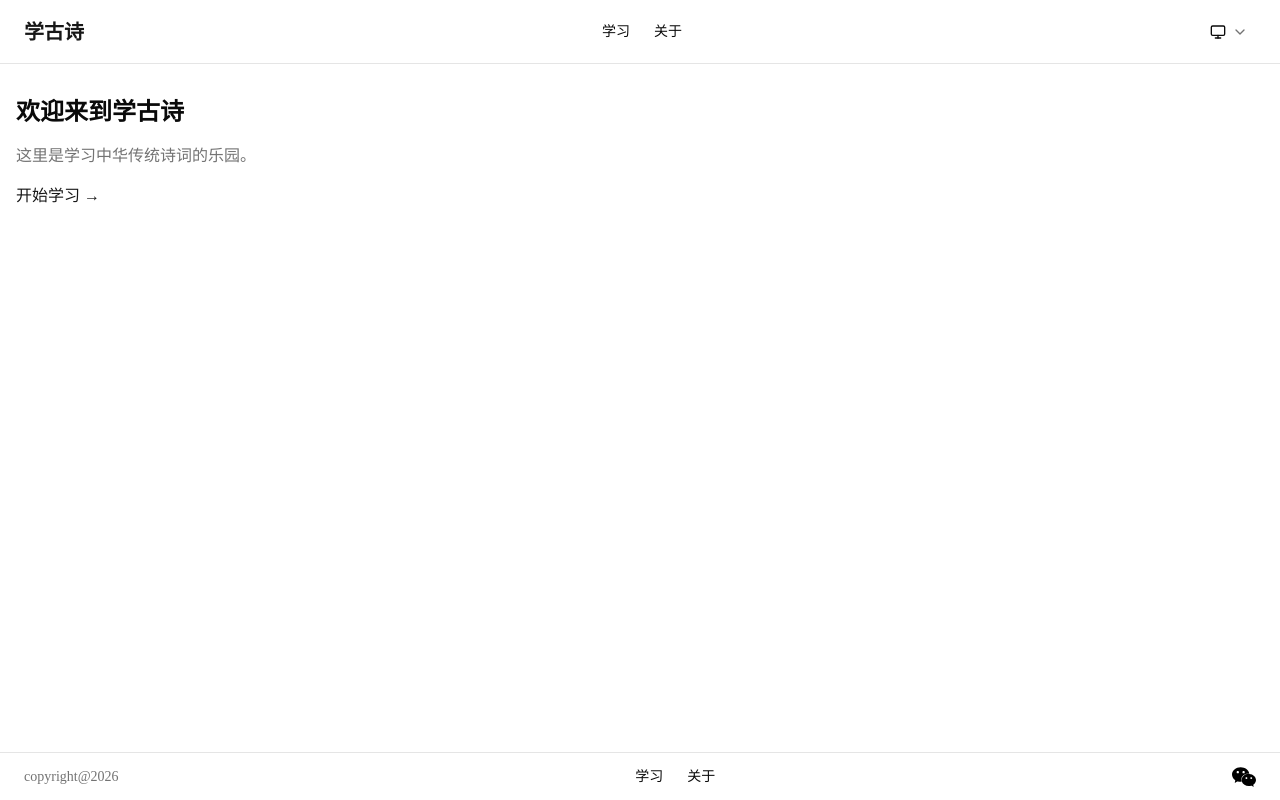
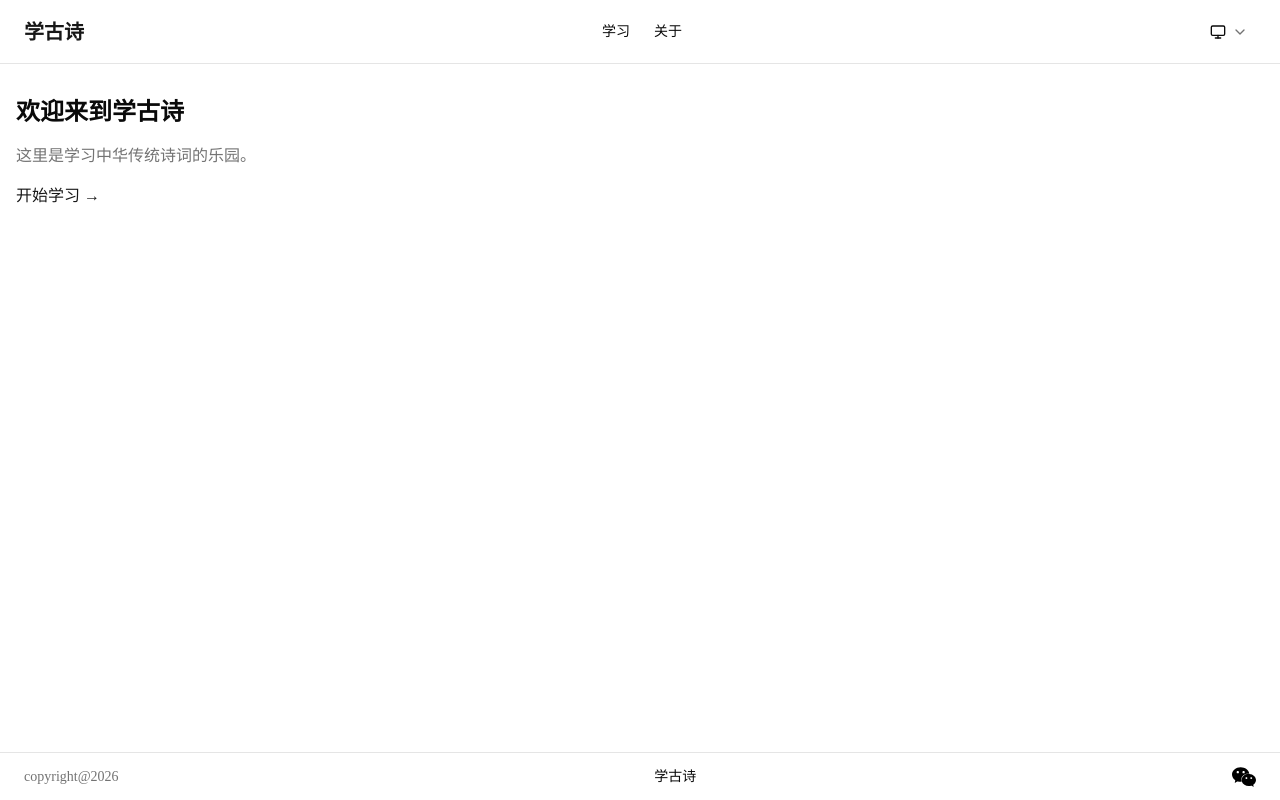
Before and after one commit to xuegushi/xuegushi_learn_web, a Next.js app: page / in a window 1280 px wide. Built offline with nearby package versions, Linux system fonts and the light colour scheme.

Commit message:
feat: update footer to show friend links

```diff
--- a/src/components/Footer.tsx
+++ b/src/components/Footer.tsx
@@ -1,5 +1,4 @@
-import Link from "next/link";
-import { footerNav } from "@/config/navigation";
+import { friendLinks } from "@/config/navigation";
 
 export default function Footer() {
   return (
@@ -9,14 +8,16 @@ export default function Footer() {
           copyright@2026
         </div>
         <nav className="hidden md:flex gap-6">
-          {footerNav.map((item) => (
-            <Link
+          {friendLinks.map((item) => (
+            <a
               key={item.href}
               href={item.href}
+              target="_blank"
+              rel="noopener noreferrer"
               className="text-xs md:text-sm hover:text-primary transition-colors"
             >
               {item.label}
-            </Link>
+            </a>
           ))}
         </nav>
         <div className="relative group">
--- a/src/config/navigation.ts
+++ b/src/config/navigation.ts
@@ -8,7 +8,6 @@ export const headerNav: NavItem[] = [
   { label: "关于", href: "/about" },
 ];
 
-export const footerNav: NavItem[] = [
-  { label: "学习", href: "/learn" },
-  { label: "关于", href: "/about" },
+export const friendLinks: NavItem[] = [
+  { label: "学古诗", href: "https://xuegushi.com" },
 ];
```
